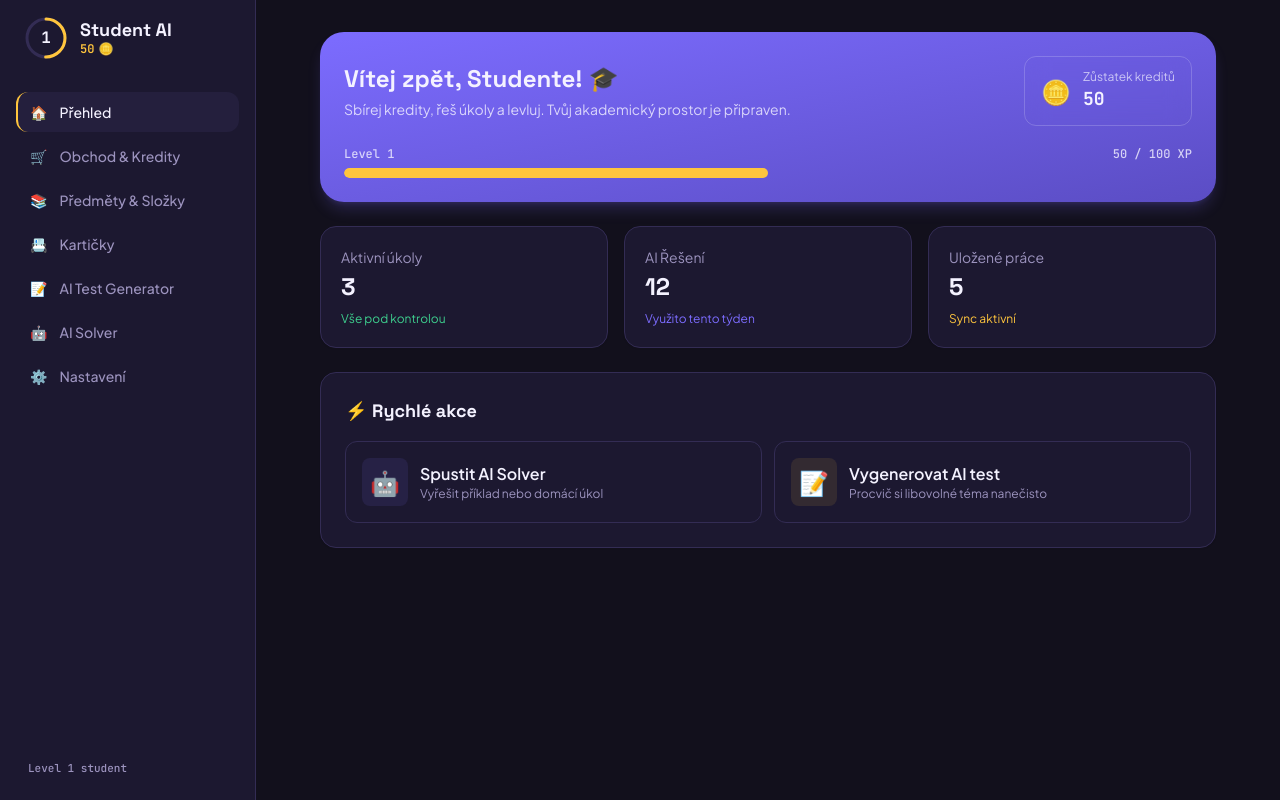
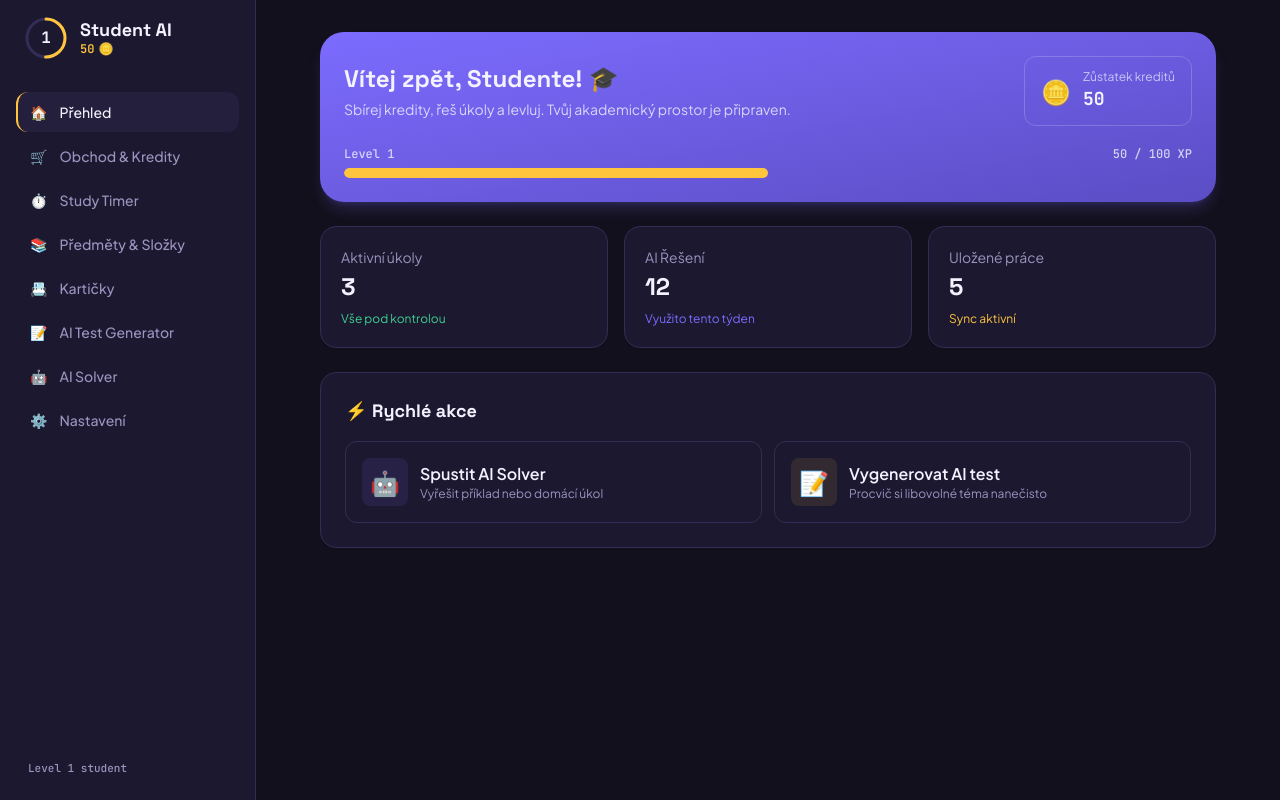
Before and after one commit to InfinityLook/Student-Ai, a Next.js app: page / in a window 1280 px wide. Built offline with nearby package versions, Linux system fonts and the light colour scheme.

Commit message:
Add FocusTimerModule to DashboardShell

```diff
--- a/components/DashboardShell.tsx
+++ b/components/DashboardShell.tsx
@@ -12,6 +12,7 @@ import FileSystemModule from "@/components/modules/FileSystemModule";
 import FlashcardsModule from "@/components/modules/FlashcardsModule";
 import AITestModule from "@/components/modules/AITestModule";
 import AISolver from "@/components/modules/AISolver";
+import FocusTimerModule from "@/components/modules/FocusTimerModule";
 
 export default function DashboardShell() {
   const { activeModule, setActiveModule, credits, totalCreditsEarned } = useStore();
@@ -21,6 +22,7 @@ export default function DashboardShell() {
   const menuItems = [
     { id: "profile", label: "Přehled", icon: "🏠" },
     { id: "shop", label: "Obchod & Kredity", icon: "🛒" },
+    { id: "timer", label: "Study Timer", icon: "⏱️" },
     { id: "files", label: "Předměty & Složky", icon: "📚" },
     { id: "flashcards", label: "Kartičky", icon: "📇" },
     { id: "test", label: "AI Test Generator", icon: "📝" },
@@ -104,6 +106,7 @@ export default function DashboardShell() {
         <main className="flex-1 overflow-y-auto p-6 md:p-8">
           {activeModule === "profile" && <ProfileModule />}
           {activeModule === "shop" && <ShopModule />}
+          {activeModule === "timer" && <FocusTimerModule />}
           {activeModule === "files" && <FileSystemModule />}
           {activeModule === "flashcards" && <FlashcardsModule />}
           {activeModule === "test" && <AITestModule />}
```
